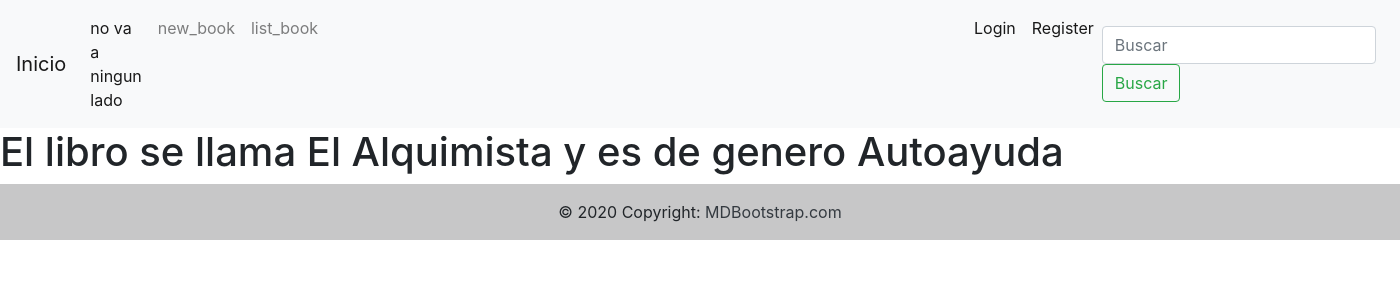
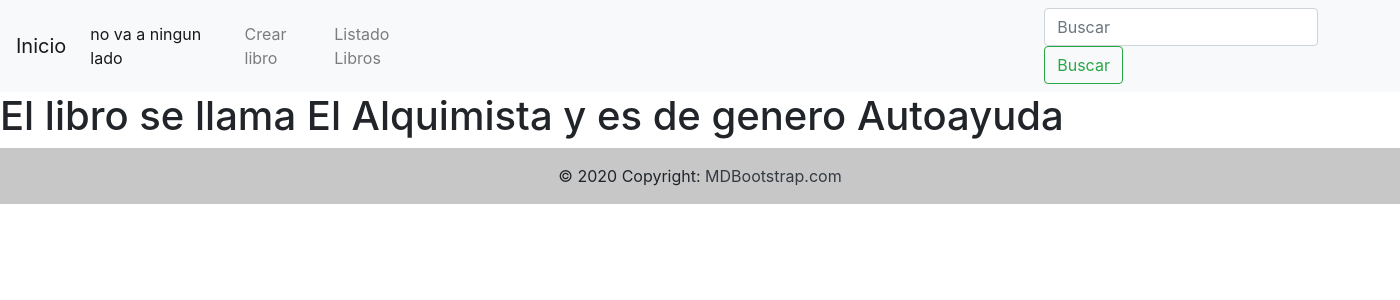
Before and after one commit to Equigonz/Primera-entrega-Trabajo-Final, a Django app: page /create_book/ in a window 1400 px wide. Shown: the top 300 px of the page. Run offline with Django 4.2, Linux system fonts and the light colour scheme; data comes from the database, SQL or seed files in the repository; both versions use the stored data as it was after the commit.

Commit message:
novena subida

```diff
--- a/Desafio_final/templates/base.html
+++ b/Desafio_final/templates/base.html
@@ -9,7 +9,7 @@
         integrity="sha384-xOolHFLEh07PJGoPkLv1IbcEPTNtaed2xpHsD9ESMhqIYd0nLMwNLD69Npy4HI+N" crossorigin="anonymous">
     <title>
         {% block titulo %}
-            Hola!!!!!
+            Base
         {% endblock %}
     </title>
 </head>
@@ -26,28 +26,14 @@
         <div class="collapse navbar-collapse" id="navbarSupportedContent">
             <ul class="navbar-nav mr-auto">
                 <li class="nav-item active">
-                    <a class="nav-link" href="/catalog/models/">no va a ningun lado</a>
+                    <a class="nav-link" href="/catalog/models/"> no va a ningun lado</a>
                 </li>
                 <li class="nav-item">
-                    <a class="nav-link" href="/create_book/">new_book</a>
+                    <a class="nav-link" href="/create_book/">Crear libro</a>
                 </li>
                 <li class="nav-item">
-                    <a class="nav-link" href="/list_book/" style="margin-right: 40rem ;">list_book</a>
+                    <a class="nav-link" href="/list_book/" style="margin-right: 40rem ;">Listado Libros</a>
                 </li>
-                {% if request.user.is_authenticated %}
-                <li class="nav-item active">
-                    <a class="nav-link" href="/users/logout/">Logout</a>
-                </li>
-                {% else %}
-                <li class="nav-item active">
-                    <a class="nav-link" href="/users/login/">Login</a>
-                </li>
-                <li class="nav-item active">
-                    <a class="nav-link" href="/users/register/">Register</a>
-                </li>
-                {% endif %}
-
-
 
 
             </ul>
--- a/Desafio_final/templates/new_book.html
+++ b/Desafio_final/templates/new_book.html
@@ -1,7 +1,7 @@
 {% extends 'base.html' %}
 
 {% block titulo %}
-    Template con lista
+    Creacion de Libros
 {% endblock %}
 
 {% block contenido_que_cambia %}
```
Also changed, not shown: Desafio_final/templates/list_book.html (+9 -3 lines), Desafio_final/db.sqlite3.
